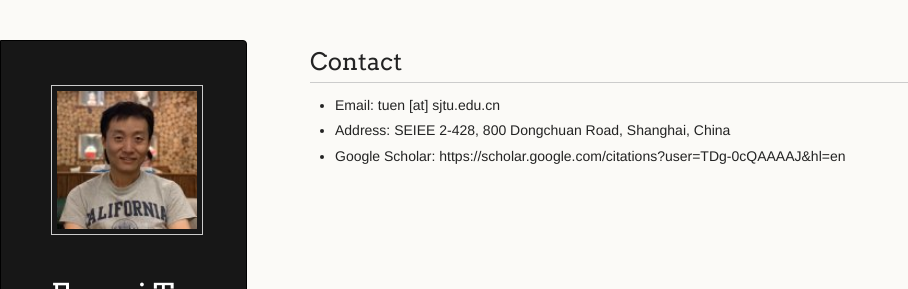
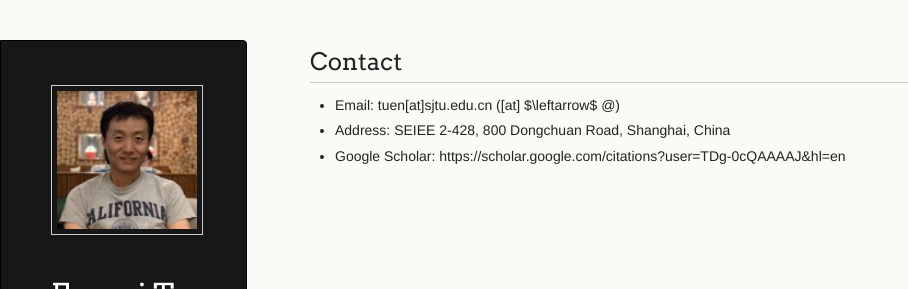
Before and after one commit to hellotem/enmeitu.github.io, a Jekyll site: the page built from about/index.md, in a window 1280 px wide. Shown: the top 289 px of the page, without its empty margins (0-908 px from the left). Built offline with Jekyll 4.4.1, drawn with Linux system fonts in a browser that asks for light colours; our own code applies the rules of GitHub Pages for plain Markdown files.

Commit message:
Update index.md

```diff
--- a/about/index.md
+++ b/about/index.md
@@ -1,4 +1,4 @@
 ## Contact
-* Email: tuen \[at\] sjtu.edu.cn
+* Email: tuen\[at\]sjtu.edu.cn (\[at\] $\leftarrow$ @)
 * Address: SEIEE 2-428, 800 Dongchuan Road, Shanghai, China
 * Google Scholar: https://scholar.google.com/citations?user=TDg-0cQAAAAJ&hl=en
```
